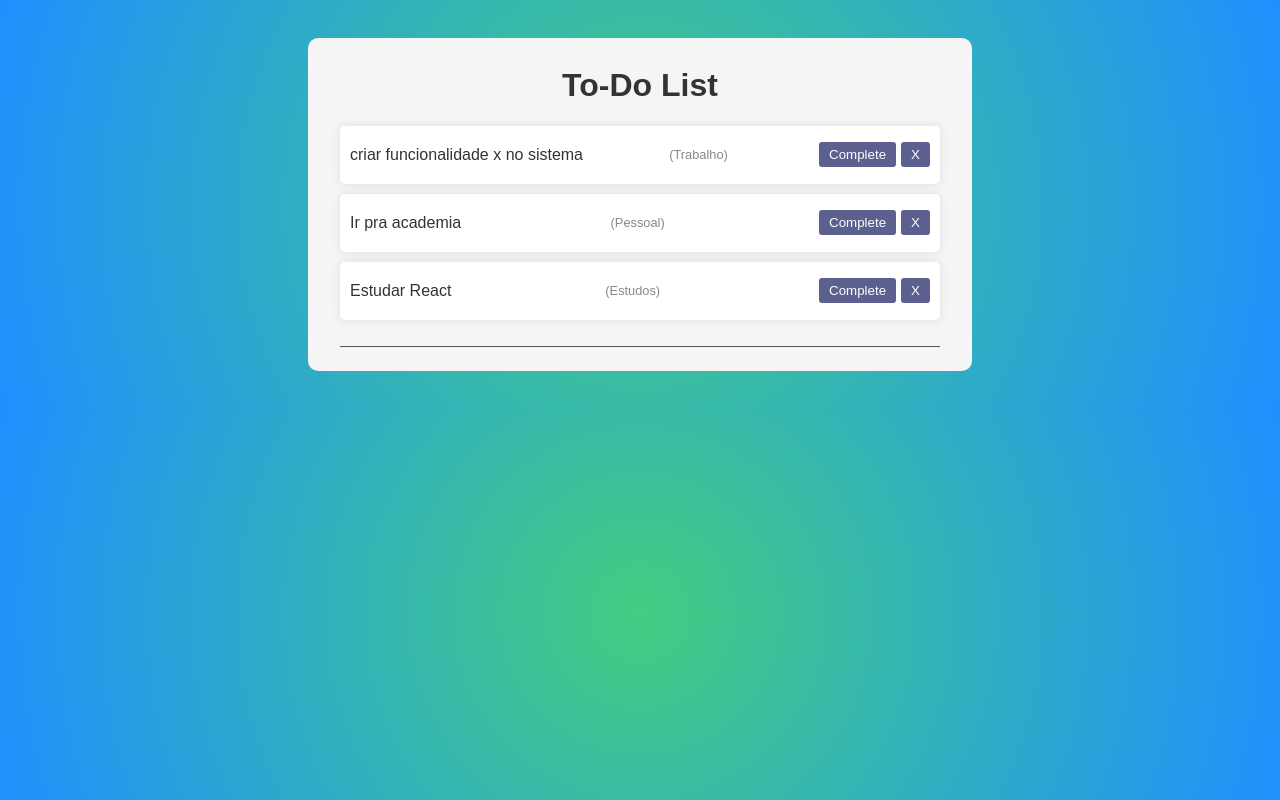
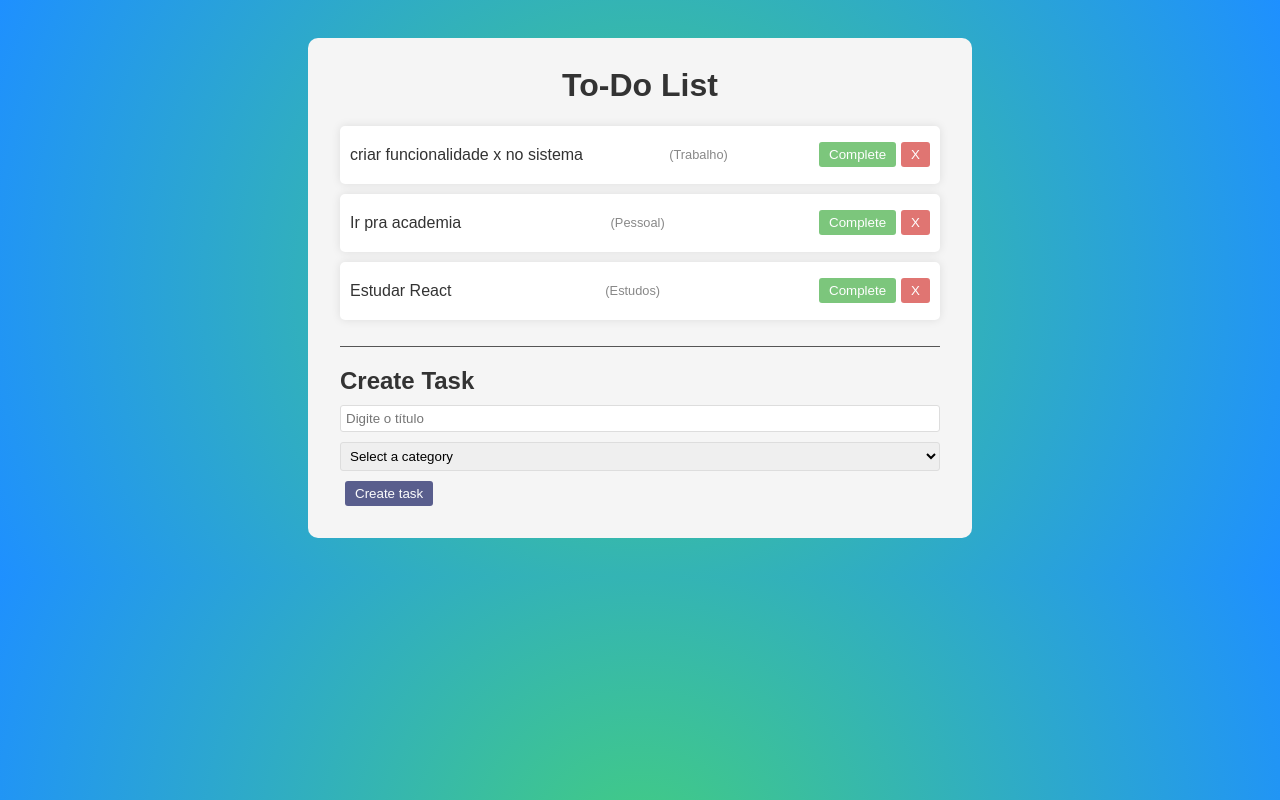
Before and after one commit to PauloAlves8039/react-todo-list, a React (Vite) app: page / in a window 1280 px wide. Built offline with nearby package versions, Linux system fonts and the light colour scheme.

Commit message:
feat: added componente todo form

```diff
--- a/src/App.jsx
+++ b/src/App.jsx
@@ -1,5 +1,6 @@
 import { useState } from 'react'
 import Todo from './components/Todo';
+import TodoForm from './components/TodoForm';
 import './App.css'
 
 function App() {
@@ -34,7 +35,8 @@ function App() {
       ))}
     </div>
 
+    <TodoForm />
   </div>
-}
+};
 
-export default App
+export default App;
--- a/src/components/Todo.jsx
+++ b/src/components/Todo.jsx
@@ -10,8 +10,8 @@ const Todo = ({ todo }) => {
             <p>({todo.category})</p>
         </div>
         <div>
-            <button>Complete</button>
-            <button>X</button>
+            <button className="complete">Complete</button>
+            <button className="remove">X</button>
         </div>
     </div>
   );
--- /dev/null
+++ b/src/components/TodoForm.jsx
@@ -0,0 +1,24 @@
+import React from 'react'
+
+const TodoForm = () => {
+  return (
+    <div className="todo-form">
+        <h2>Create Task</h2>
+
+        <form>
+            <input type="text" placeholder="Digite o título" />
+            <select>
+                <option value="">Select a category</option>
+                <option value="Trabalho">Trabalho</option>
+                <option value="Pessoal">Pessoal</option>
+                <option value="Estudos">Estudos</option>
+            </select>
+
+            <button type="submit">Create task</button>
+        </form>
+
+    </div>
+  )
+};
+
+export default TodoForm
```
